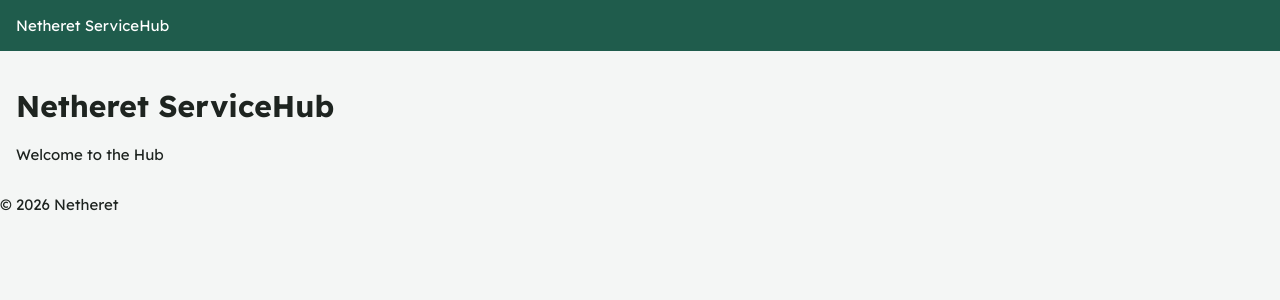
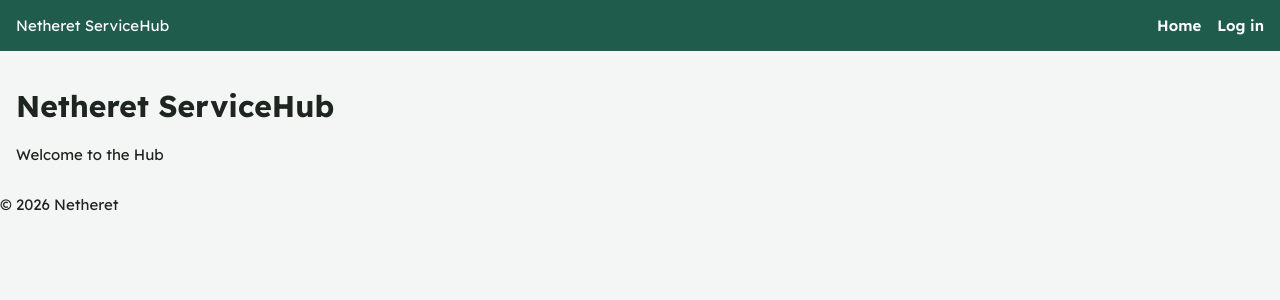
Before and after one commit to Choom-ba/Netheret, a Flask app: page / in a window 1280 px wide. Shown: the top 300 px of the page. Run offline with Flask 3, Linux system fonts and the light colour scheme.

Commit message:
Add nav bar

```diff
--- a/static/css/style.css
+++ b/static/css/style.css
@@ -21,7 +21,9 @@ header {
     background: var(--primary);
     color: var(--white);
     padding: 16px;
-
+    display: flex;
+    justify-content: space-between;
+    align-items: center;
 }
 
 main {
@@ -67,3 +69,23 @@ input:focus-visible, button:focus-visible {
     border-radius: 4px;
     max-width: 320px;
 }
+
+nav {
+    display: flex;
+    gap: 16px;
+}
+
+nav a{
+    color:var(--white);
+    text-decoration: none;
+    font-weight: 600;
+}
+
+nav a:hover {
+    text-decoration: underline;
+}
+
+nav a:focus-visible {
+    outline: 2px solid var(--amber);
+    outline-offset:2px;
+}
--- a/templates/base.html
+++ b/templates/base.html
@@ -11,7 +11,13 @@
 
     </head>
     <body>
-        <header>Netheret ServiceHub</header>
+        <header>
+            Netheret ServiceHub
+            <nav>
+                <a href="{{url_for('home')}}">Home</a>
+                <a href="{{url_for('login')}}">Log in</a>
+            </nav>
+        </header>
         <main>{% block content %}{% endblock %}</main>
         <footer>© 2026 Netheret</footer>
     </body>
```
